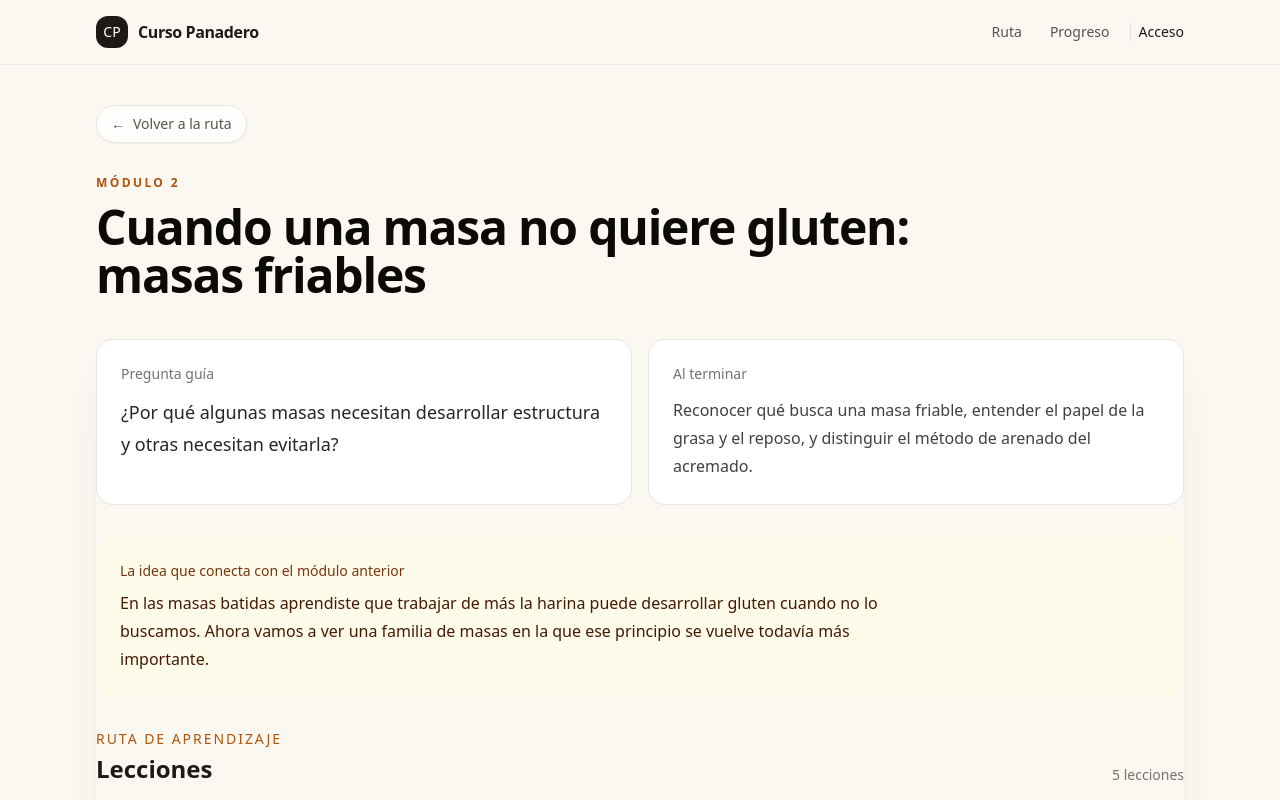
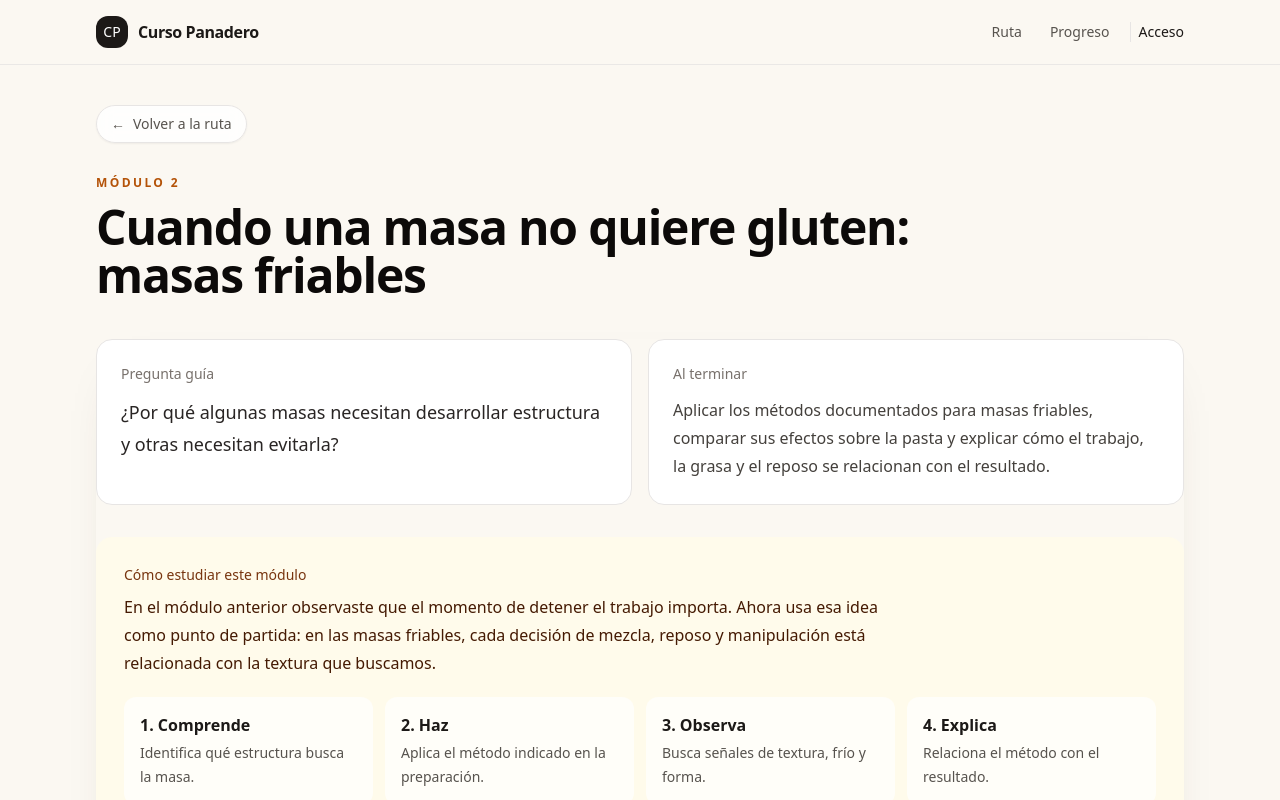
Before and after one commit to Drworm82/CursoPanadero, a Next.js app: page /modulo-2 in a window 1280 px wide. Shown: the top 800 px of the page. Built offline with nearby package versions, Linux system fonts and the light colour scheme; no server answers.

Commit message:
Adecuar pedagogicamente el modulo 2

```diff
--- a/pages/modulo-2.js
+++ b/pages/modulo-2.js
@@ -4,7 +4,7 @@ const moduleInfo = {
   sort_order: 2,
   title: 'Cuando una masa no quiere gluten: masas friables',
   guiding_question: '¿Por qué algunas masas necesitan desarrollar estructura y otras necesitan evitarla?',
-  expected_result: 'Reconocer qué busca una masa friable, entender el papel de la grasa y el reposo, y distinguir el método de arenado del acremado.',
+  expected_result: 'Aplicar los métodos documentados para masas friables, comparar sus efectos sobre la pasta y explicar cómo el trabajo, la grasa y el reposo se relacionan con el resultado.',
 };
 
 const lessons = [
@@ -15,7 +15,7 @@ const lessons = [
   ['11', 'Lo que cambia cuando cambia el objetivo', 'Cierra el módulo relacionando gluten, grasa, reposo y método.', '/leccion-lo-que-cambia-el-objetivo'],
 ];
 
-const sourceNote = 'La secuencia reorganiza los contenidos de la Clase 4 para que primero se entienda el principio técnico y después se practiquen sus aplicaciones.';
+
 
 export default function ModuleTwoPage() {
   return (
@@ -32,12 +32,18 @@ export default function ModuleTwoPage() {
           </section>
         </div>
 
-        <section className="rounded-2xl bg-amber-50 p-6">
-          <p className="text-sm font-medium text-amber-900">La idea que conecta con el módulo anterior</p>
+        <section className="rounded-2xl bg-amber-50 p-6 sm:p-7">
+          <p className="text-sm font-medium text-amber-900">Cómo estudiar este módulo</p>
           <p className="mt-2 max-w-3xl leading-7 text-amber-950">
-            En las masas batidas aprendiste que trabajar de más la harina puede desarrollar gluten cuando no lo buscamos.
-            Ahora vamos a ver una familia de masas en la que ese principio se vuelve todavía más importante.
+            En el módulo anterior observaste que el momento de detener el trabajo importa. Ahora usa esa idea como punto de partida:
+            en las masas friables, cada decisión de mezcla, reposo y manipulación está relacionada con la textura que buscamos.
           </p>
+          <div className="mt-5 grid gap-3 md:grid-cols-4">
+            <div className="rounded-xl bg-white/70 p-4"><p className="font-semibold text-stone-900">1. Comprende</p><p className="mt-1 text-sm leading-6 text-stone-600">Identifica qué estructura busca la masa.</p></div>
+            <div className="rounded-xl bg-white/70 p-4"><p className="font-semibold text-stone-900">2. Haz</p><p className="mt-1 text-sm leading-6 text-stone-600">Aplica el método indicado en la preparación.</p></div>
+            <div className="rounded-xl bg-white/70 p-4"><p className="font-semibold text-stone-900">3. Observa</p><p className="mt-1 text-sm leading-6 text-stone-600">Busca señales de textura, frío y forma.</p></div>
+            <div className="rounded-xl bg-white/70 p-4"><p className="font-semibold text-stone-900">4. Explica</p><p className="mt-1 text-sm leading-6 text-stone-600">Relaciona el método con el resultado.</p></div>
+          </div>
         </section>
 
         <section>
@@ -70,7 +76,7 @@ export default function ModuleTwoPage() {
           </div>
         </section>
 
-        <p className="text-sm leading-6 text-stone-500">{sourceNote}</p>
+
       </div>
     </CourseShell>
   );
```
